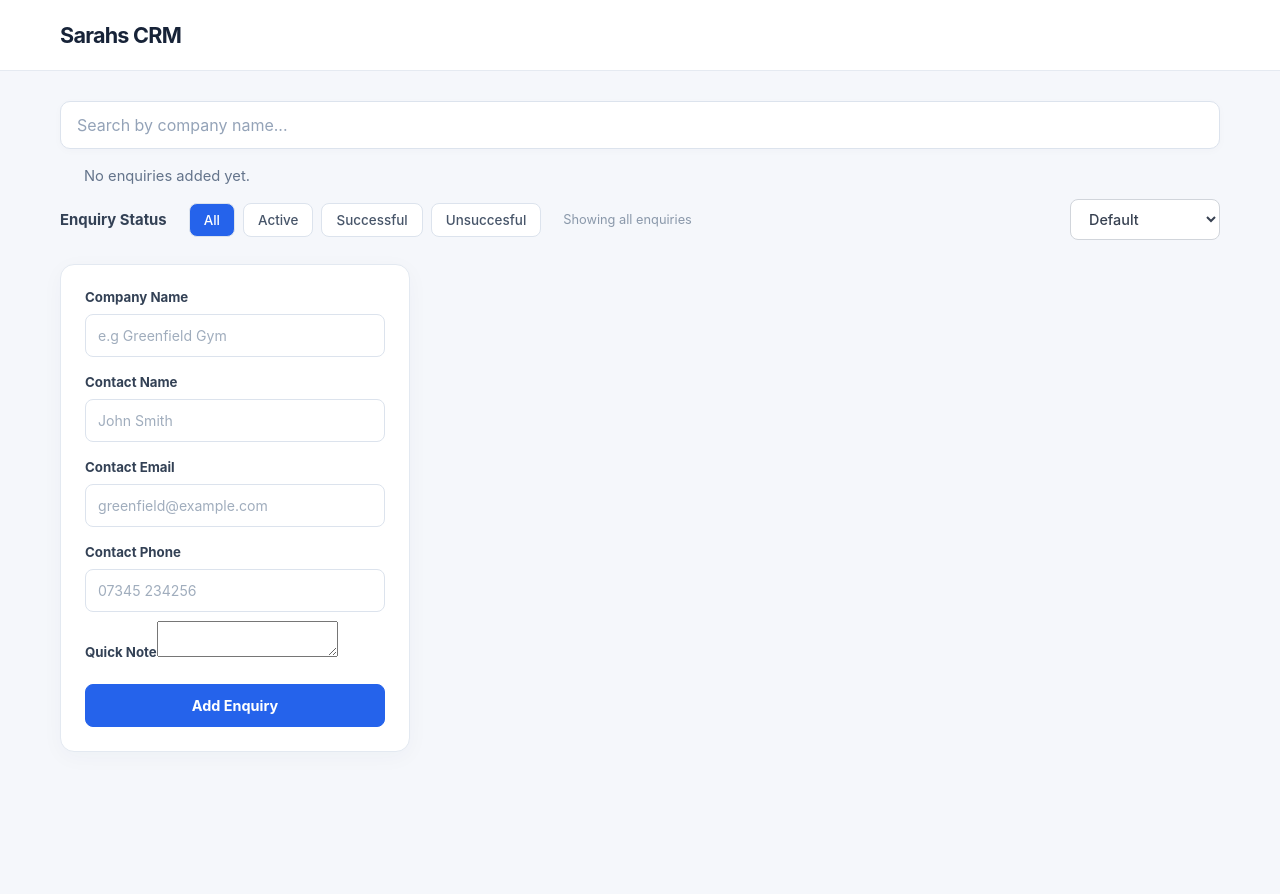
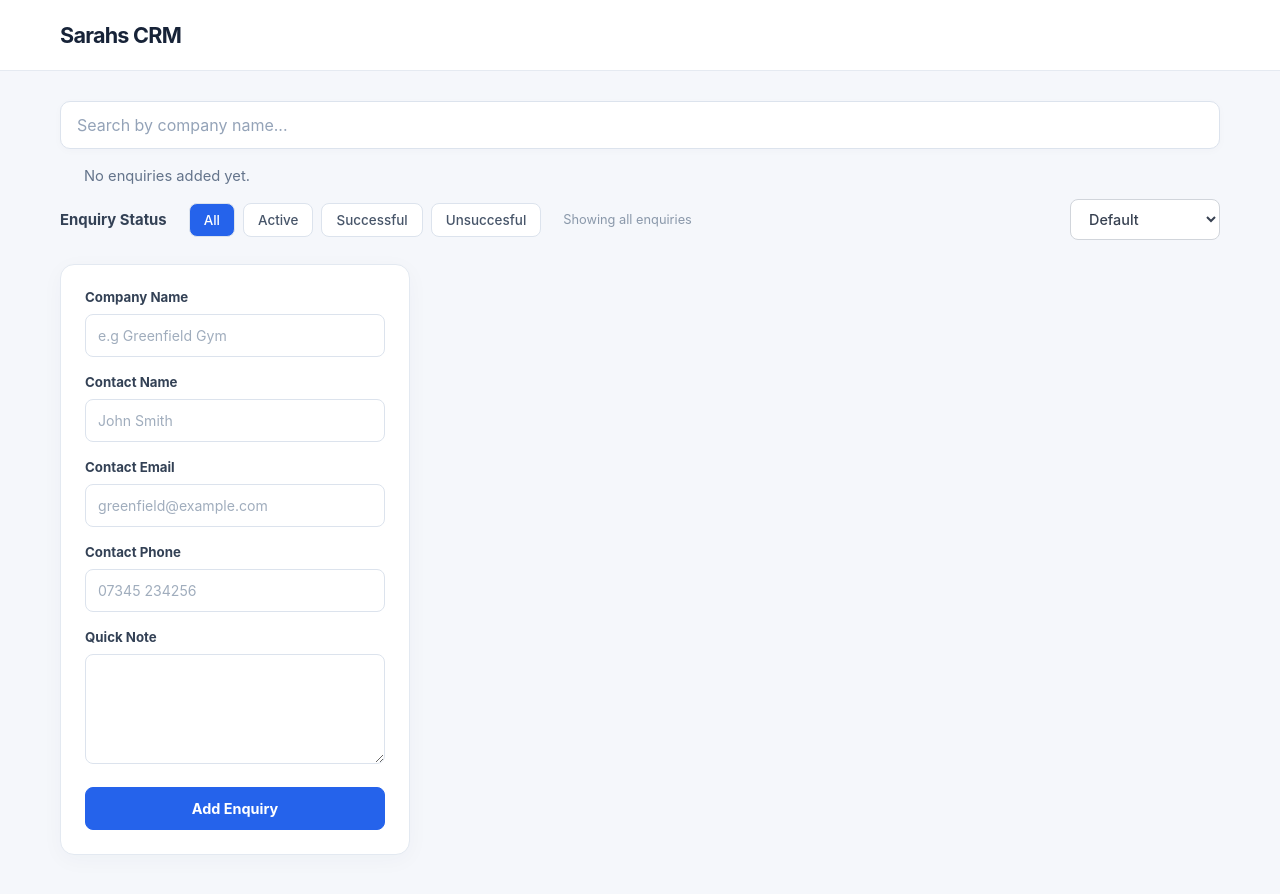
Before and after one commit to lewiswilliamsdev/mini-crm, a React (Vite) app: page / in a window 1280 px wide. Shown: the top 894 px of the page. Before the commit the page ends 816 px from the top, so only its background shows below. Built offline with nearby package versions, Linux system fonts and the light colour scheme.

Commit message:
modified:   src/components/AddEnquiryForm/addEnquiryForm.css

```diff
--- a/src/components/AddEnquiryForm/addEnquiryForm.css
+++ b/src/components/AddEnquiryForm/addEnquiryForm.css
@@ -98,6 +98,51 @@
     outline-offset: 2px;
 }
 
+
+/* Quick Note */
+
+#add-enquiry-form .quick-note-container {
+    display: flex;
+    flex-direction: column;
+    gap: 9px;
+    margin-top: 8px;
+    min-width: 0;
+}
+
+#add-enquiry-form .quick-note-container label {
+    margin-top: 0;
+    font-size: 0.83rem;
+    font-weight: 650;
+    color: #334155;
+}
+
+#add-enquiry-form .quick-note-container textarea {
+    width: 100%;
+    min-width: 0;
+    min-height: 110px;
+    padding: 11px 12px;
+    background: #fff;
+    border: 1px solid #dce3ed;
+    border-radius: 8px;
+    color: #172338;
+    font-family: inherit;
+    font-size: 0.88rem;
+    line-height: 1.5;
+    outline: none;
+    resize: vertical;
+    box-sizing: border-box;
+}
+
+#add-enquiry-form .quick-note-container textarea:focus {
+    border-color: #3775e8;
+    box-shadow: 0 0 0 3px rgba(55, 117, 232, 0.12);
+}
+
+#add-enquiry-form .quick-note-container textarea::placeholder {
+    color: #a0adbd;
+}
+
+
 @media (max-width: 740px) {
     #add-enquiry-form {
     padding: 20px;
```
